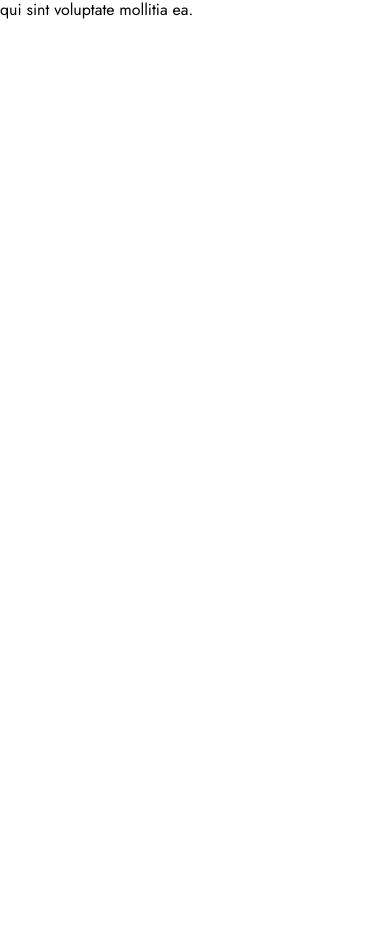
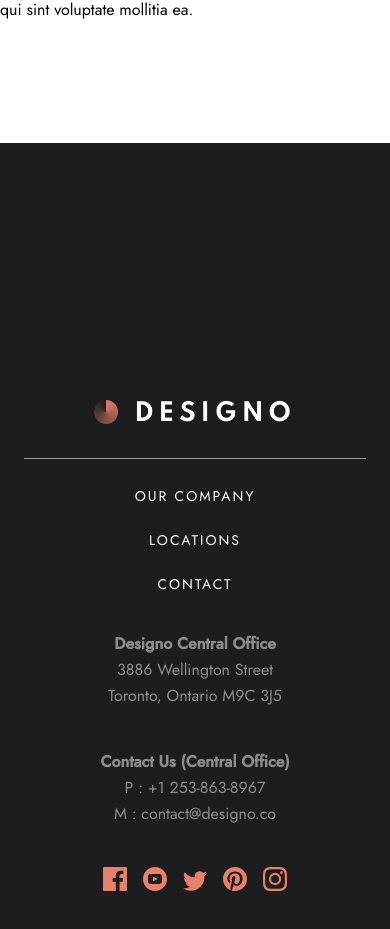
Before and after one commit to pierrolabo/designomultipagewebsite, a React (Create React App) app: page / in a window 390 px wide. Shown: the part 3651-4580 px from the top of the page. Before the commit the page ends 3674 px from the top, so only its background shows below. Built offline with nearby package versions, Linux system fonts and the light colour scheme.

Commit message:
done for mobile

```diff
--- a/src/App.js
+++ b/src/App.js
@@ -3,6 +3,7 @@ import HeaderContainer from './components/Containers/HeaderContainer/HeaderConta
 import Hero from './components/Hero/Hero';
 import CategoryContainer from './components/Containers/CategoryContainer/CategoryContainer';
 import Quality from './components/Quality/Quality';
+import Footer from './components/Footer/Footer';
 
 import './styles/main.scss';
 import './Home.scss';
@@ -40,6 +41,7 @@ function App() {
        <p>Lorem ipsum dolor sit amet consectetur adipisicing elit. Impedit voluptates, ab corrupti vel laboriosam dolorum. Est ullam natus, aut officiis quam obcaecati numquam eveniet. Enim, odit nihil saepe officia illo molestias, illum doloremque expedita rem neque magnam aperiam voluptate, quam molestiae. Nemo magnam deserunt vel qui sint voluptate mollitia ea.</p>
      </section>
      </main>
+     <Footer/>
     </div>
   );
 }
--- /dev/null
+++ b/src/components/Footer/Footer.js
@@ -0,0 +1,49 @@
+import React from 'react'
+
+import Logo from '../../assets/shared/desktop/logo-light.png'
+
+import LogoFacebook from '../../assets/shared/desktop/icon-facebook.svg';
+import LogoInstagram from '../../assets/shared/desktop/icon-instagram.svg';
+import LogoPinterest from '../../assets/shared/desktop/icon-pinterest.svg';
+import LogoTwitter from '../../assets/shared/desktop/icon-twitter.svg';
+import LogoYoutube from '../../assets/shared/desktop/icon-youtube.svg';
+
+import './Footer.scss';
+
+export default function Footer() {
+    return (
+        <section className="footer">
+            <div className="footer__top">
+                <div className="footer__top--logo">
+                    <img src={Logo} alt="Company Logo" />
+                </div>
+                <div className="footer__top__navigation">
+                    <a href="/" target="_blank" rel="noopener noreferrer">OUR COMPANY</a>
+                    <a href="/" target="_blank" rel="noopener noreferrer">LOCATIONS</a>
+                    <a href="/" target="_blank" rel="noopener noreferrer">CONTACT</a>
+                </div>
+            </div>
+            <div className="footer__bottom">
+                <div className="footer__bottom__details">
+                    <div className="footer__bottom__details--address">
+                        <h4>Designo Central Office</h4>
+                        <p>3886 Wellington Street</p>
+                        <p>Toronto, Ontario M9C 3J5</p>
+                    </div>
+                    <div className="footer__bottom__details--address">
+                        <h4>Contact Us (Central Office)</h4>
+                        <p>P : +1 253-863-8967</p>
+                        <p>M : contact@designo.co</p>
+                    </div>
+                </div>
+                <div className="footer__bottom__logos">
+                    <img className="footer__bottom__logos--logo" src={LogoFacebook} alt="facebook"/>
+                    <img className="footer__bottom__logos--logo" src={LogoYoutube} alt="youtube"/>
+                    <img className="footer__bottom__logos--logo" src={LogoTwitter} alt="twitter"/>
+                    <img className="footer__bottom__logos--logo" src={LogoPinterest} alt="pinterest"/>
+                    <img className="footer__bottom__logos--logo" src={LogoInstagram} alt="instagram"/>
+                </div>
+            </div>
+        </section>
+    )
+}
--- /dev/null
+++ b/src/components/Footer/Footer.scss
@@ -0,0 +1,73 @@
+@import '../../styles/variables';
+
+.footer {
+    display: flex;
+    flex-direction: column;
+    align-items: center;
+    margin-top: 286px;
+    background-color: $brand-primary-black;
+    height: 815px;
+    color: $brand-primary-white;
+    padding: 0 24px;
+    &__top {
+        padding-top: 257px;
+        display: flex;
+        flex-direction: column;
+        align-items: center;
+        width: 100%;
+        &--logo {
+            width: 100%;
+            text-align: center;
+            border-bottom: 1px solid #979797;
+            img {
+                margin-bottom: 23px;
+            width: 203px;
+            }
+        }
+        &__navigation {
+            display: flex;
+            flex-direction: column;
+            a {
+                text-decoration: none;
+                font-size: 14px;
+                line-height: 14px;
+                letter-spacing: 2px;
+                color: $brand-primary-white;
+                margin-top: 30px;
+                text-align: center;
+            }
+        }
+    }
+    &__bottom {
+        display: flex;
+        flex-direction: column;
+        width: 100%;
+        align-items: center;
+        margin-top: 40px;
+        &__details {
+            &--address:not(:first-child) {
+                margin-top: 40px;
+            }
+            &--address {
+                color: #8e8d8e;
+                text-align: center;
+                h4 {
+                    font-weight: 700;
+                    font-size: 16px;
+                    line-height: 26px;
+                }
+                p {
+                    font-weight: 400;
+                    font-size: 16px;
+                    line-height: 26px;
+                }
+            }
+        }
+        &__logos {
+            margin-top: 40px;
+            &--logo:not(:first-child) {
+                margin-left: 16px;
+            }
+        }
+    }
+}
```
